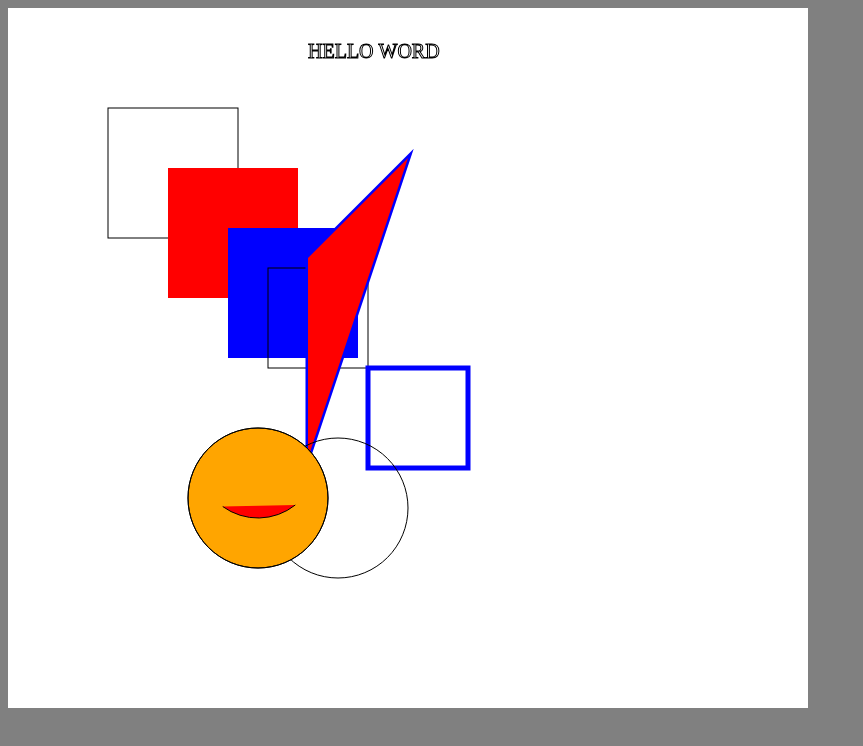
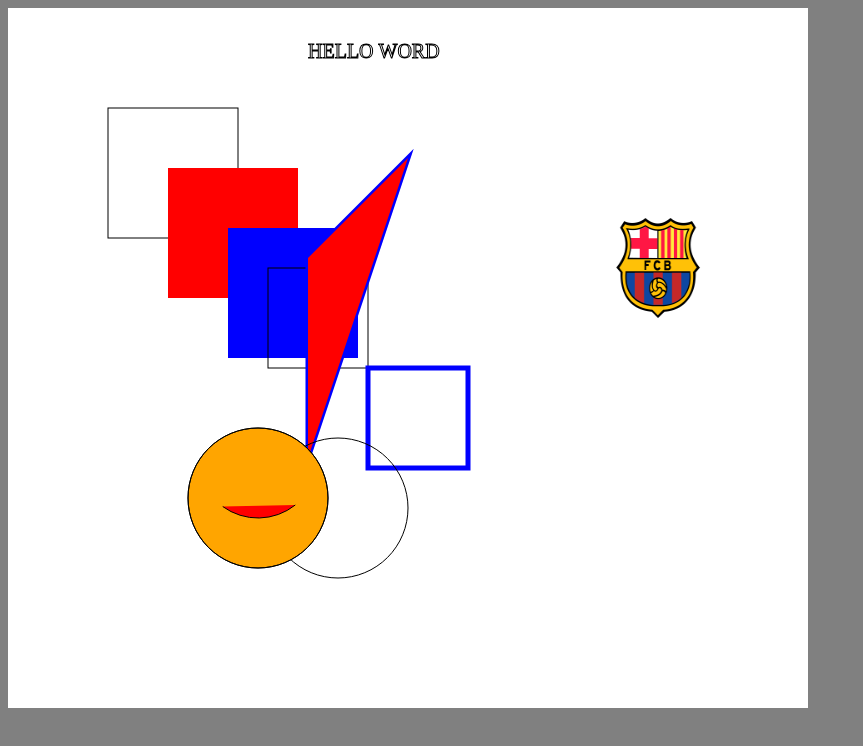
Before and after one commit to JOSERRA09/UNIDAD-2, a plain HTML site: page index.html in a window 1280 px wide. Shown: the whole page, without its empty margins (0-863 px from the left). Drawn offline with Linux system fonts and the light colour scheme.

Commit message:
Add files via upload
ACT 6 Agregar Imagen

```diff
--- a/index.html
+++ b/index.html
@@ -103,7 +103,13 @@
         ctx.font = "20px Roman";
         ctx.strokeText("HELLO WORD", 300, 50);
 
+        //IMAGEN
 
+        var img = new Image();
+        img.src = "FCB.png";
+        img.onload = function() {
+          ctx.drawImage(img,600,200, 100, 120);
+        };
 
 
         </script>
```
Also changed, not shown: FCB.png (added).
